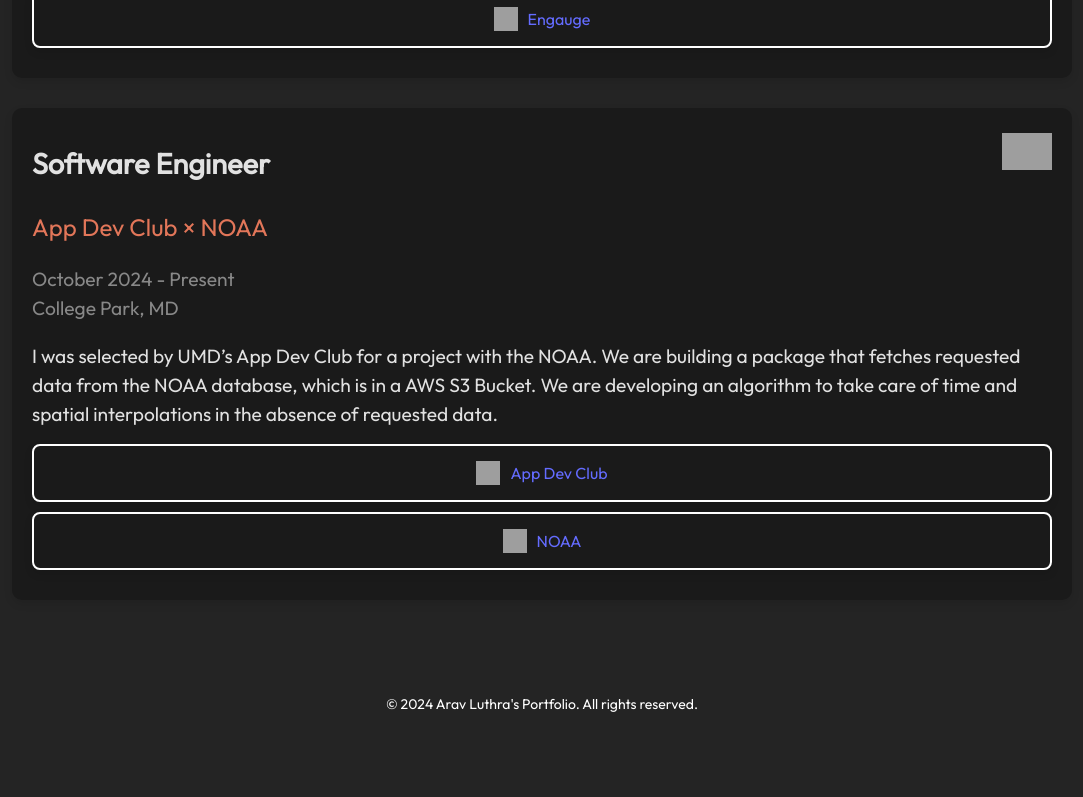
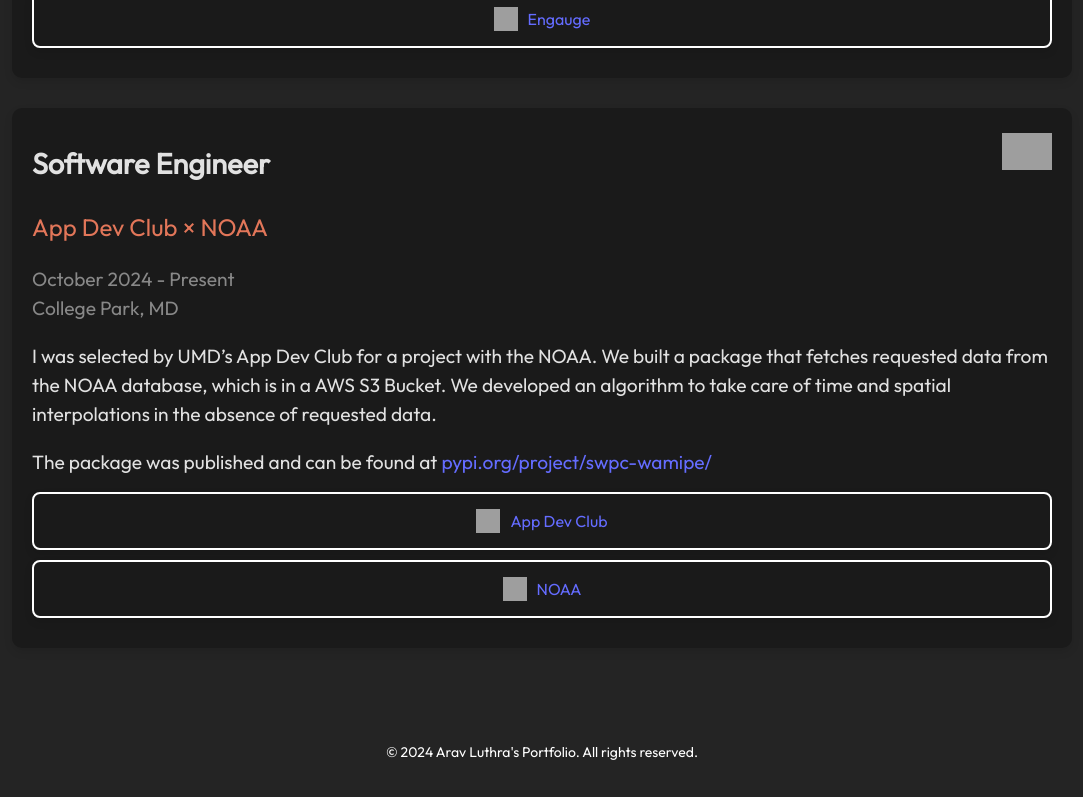
Before and after one commit to aluthra23/personal-website, a React (Vite) app: page /personal-website/experience in a window 1280 px wide. Shown: the part 2384-3181 px from the top of the page, without its empty margins (98-1181 px from the left). Before the commit the page ends 3133 px from the top, so only its background shows below. Built offline with nearby package versions, Linux system fonts and the light colour scheme; grey boxes are pictures that could not be loaded.

Commit message:
updated app dev info

```diff
--- a/src/components/experience/clubs/AppDev.jsx
+++ b/src/components/experience/clubs/AppDev.jsx
@@ -18,7 +18,9 @@ const AppDev = () => {
       <p className="education-second-subtitle">October 2024 - Present</p>
       <p className="education-second-subtitle">College Park, MD</p>
 
-      <p className="project-description">I was selected by UMD’s App Dev Club for a project with the NOAA. We are building a package that fetches requested data from the NOAA database, which is in a AWS S3 Bucket. We are developing an algorithm to take care of time and spatial interpolations in the absence of requested data.</p>
+      <p className="project-description">I was selected by UMD’s App Dev Club for a project with the NOAA. We built a package that fetches requested data from the NOAA database, which is in a AWS S3 Bucket. We developed an algorithm to take care of time and spatial interpolations in the absence of requested data.</p>
+
+      <p className='project-description'>The package was published and can be found at <a href='https://pypi.org/project/swpc-wamipe' target='_blank' rel="noopener noreferrer">pypi.org/project/swpc-wamipe/</a></p>
 
 
 
```
